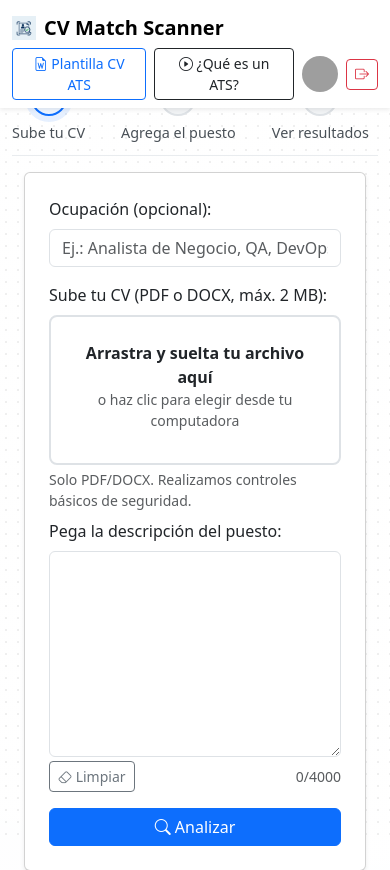
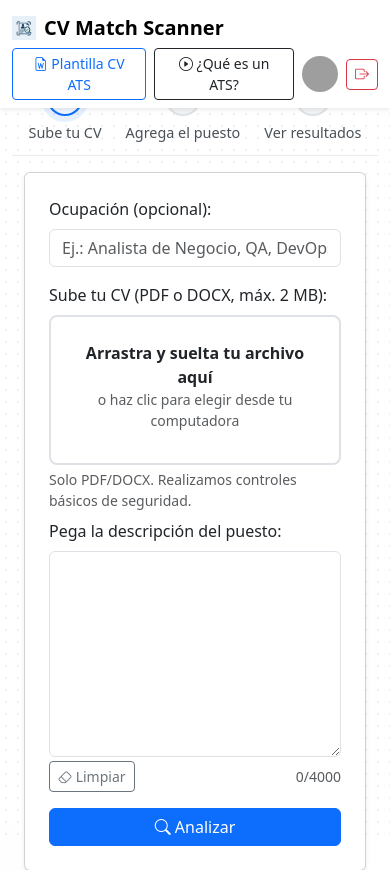
Before and after one commit to ricardocarruyo/cv-scanner, a Flask app: page / in a window 390 px wide. Shown: the top 870 px of the page. Run offline with Flask 3, Linux system fonts and the light colour scheme; the visitor is signed in with stand-in values (Sample User, id 1); grey boxes are pictures that could not be loaded.

Commit message:
Stepper 8

```diff
--- a/app/templates/base.html
+++ b/app/templates/base.html
@@ -45,7 +45,11 @@
 
     /* === STEPPER HORIZONTAL ================================================== */
     .stepper{
-      display:flex; align-items:center; gap:2.25rem; position:relative;
+      display:flex;
+      justify-content:center;   /* Centra horizontalmente */
+      align-items:center;
+      gap:2.25rem;
+      position:relative;
       padding: .5rem 0;
     }
     .step{
@@ -87,6 +91,13 @@
       border-color: #198754 !important;
       background-color: #e9f7ef;
     }
+
+    @media (max-width: 576px){
+      .stepper{
+        gap: 1.5rem;
+      }
+    }
+
 
   </style>
 
```
